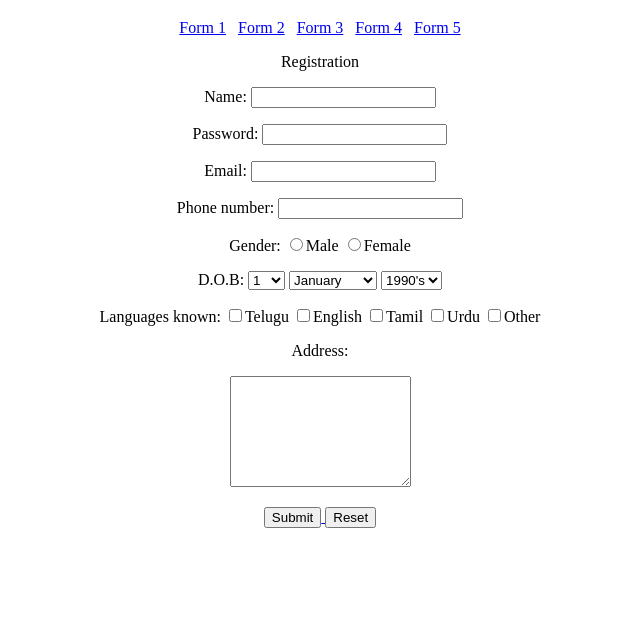
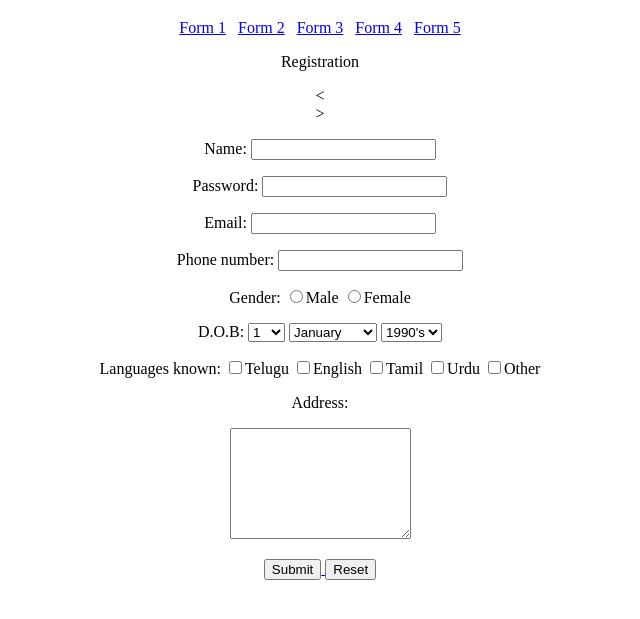
Before and after one commit to Qasim-Ahmed-coder/Assignment-15-forms, a plain HTML site: page form.html in a window 1280 px wide. Shown: the part 61-680 px from the top of the page, without its empty margins (320-960 px from the left). Drawn offline with Linux system fonts and the light colour scheme.

Commit message:
Update form.html

```diff
--- a/form.html
+++ b/form.html
@@ -16,7 +16,7 @@
 </center>
 <center>
 <p>Registration</p>
-<form>
+<<form action="submit.html">>
 <p>Name:
 <input type="text">
 </p>
```
